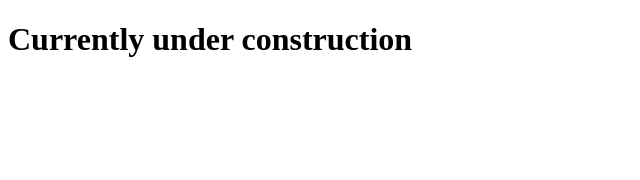
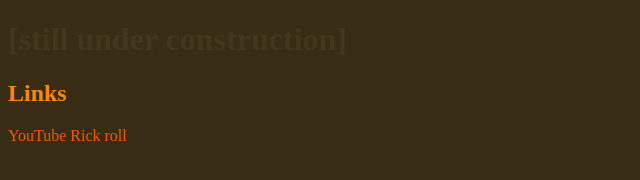
Before and after one commit to azkoon/unbothen, a plain HTML site: page index.html in a window 1280 px wide. Shown: the whole page, without its empty margins (0-640 px from the left). Drawn offline with Linux system fonts and the light colour scheme.

Commit message:
Added colors

```diff
--- a/index.html
+++ b/index.html
@@ -1,11 +1,35 @@
 <!DOCTYPE html>
 <html lang="en">
+<style>
+a:link {
+  color: #ff5300;
+  background-color: transparent;
+  text-decoration: none;
+}
+a:visited {
+  color: #d9490b;
+  background-color: transparent;
+  text-decoration: none;
+}
+a:hover {
+  color: #ff560d;
+  background-color: transparent;
+  text-decoration: underline;
+}
+a:active {
+  color: #ff8700;
+  background-color: transparent;
+  text-decoration: underline;
+}
+</style>
   <head>
     <meta charset="UTF-8">
     <meta name="viewport" content="width=device-width, initial-scale=1.0">
     <title>unbothen's [future] website</title>
   </head>
-  <body>
-    <h1>Currently under construction</h1>
+  <body style="background-color:#382d14">
+    <h1 style="color:#43361c">[still under construction]</h1>
+    <h2 style="color:#ff8700">Links</h2>
+    <a href="https://www.youtube.com/watch?v=dQw4w9WgXcQ">YouTube Rick roll</a>
   </body>
 </html>
```
